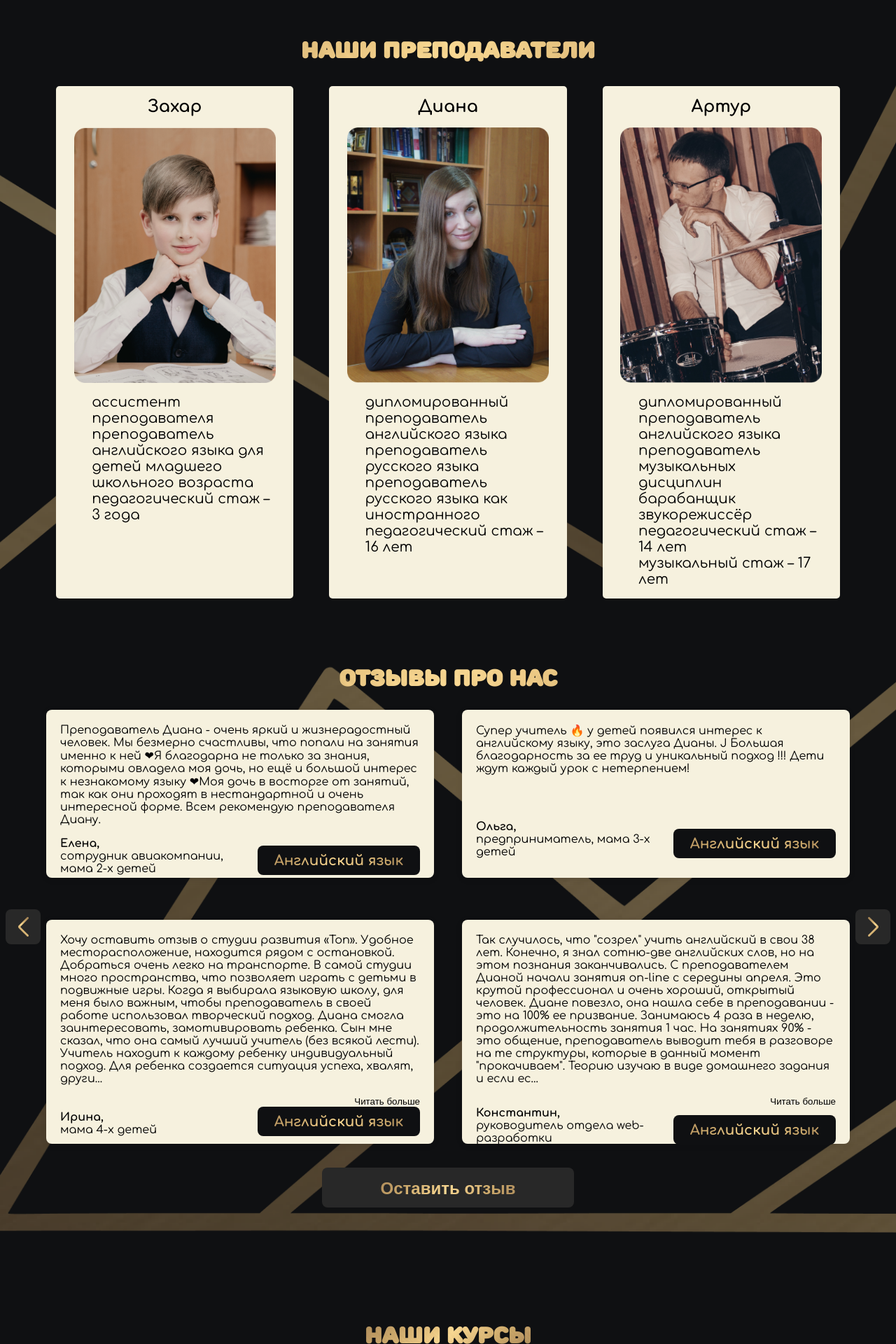
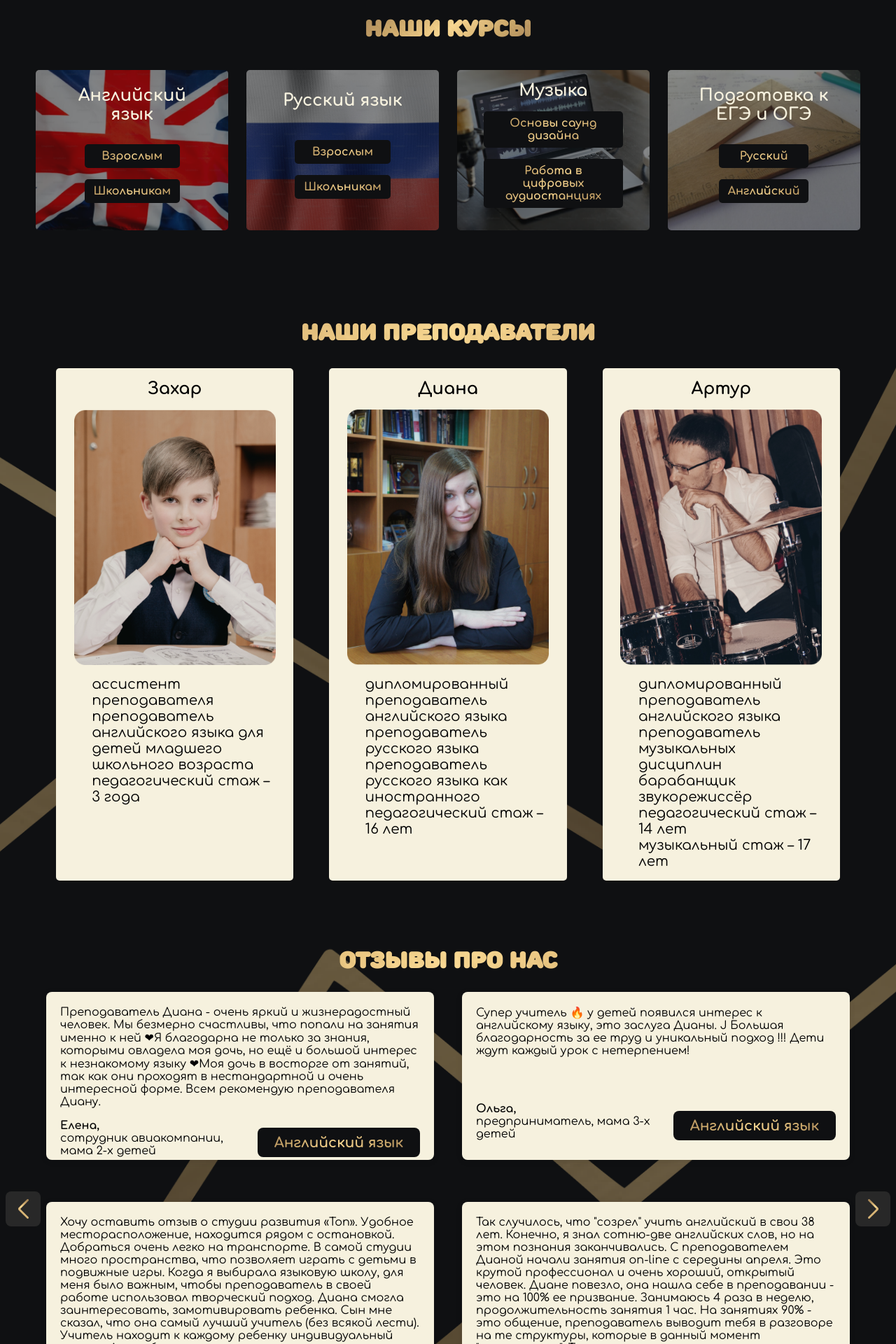
Before and after one commit to polinscik/TOP-educational-studio, a React (Vite) app: page / in a window 1280 px wide. Shown: the part 880-2800 px from the top of the page at 70% size. Built offline with nearby package versions, Linux system fonts and the light colour scheme.

Commit message:
fix element order

```diff
--- a/src/components/MainPage/MainPage.jsx
+++ b/src/components/MainPage/MainPage.jsx
@@ -9,9 +9,9 @@ export default function MainPage() {
   return (
     <Fragment>
       <SliderLanding></SliderLanding>
+      <CourseCards></CourseCards>
       <TeachersCards />
       <ReviewSlider />
-      <CourseCards></CourseCards>
     </Fragment>
   );
 }
```
